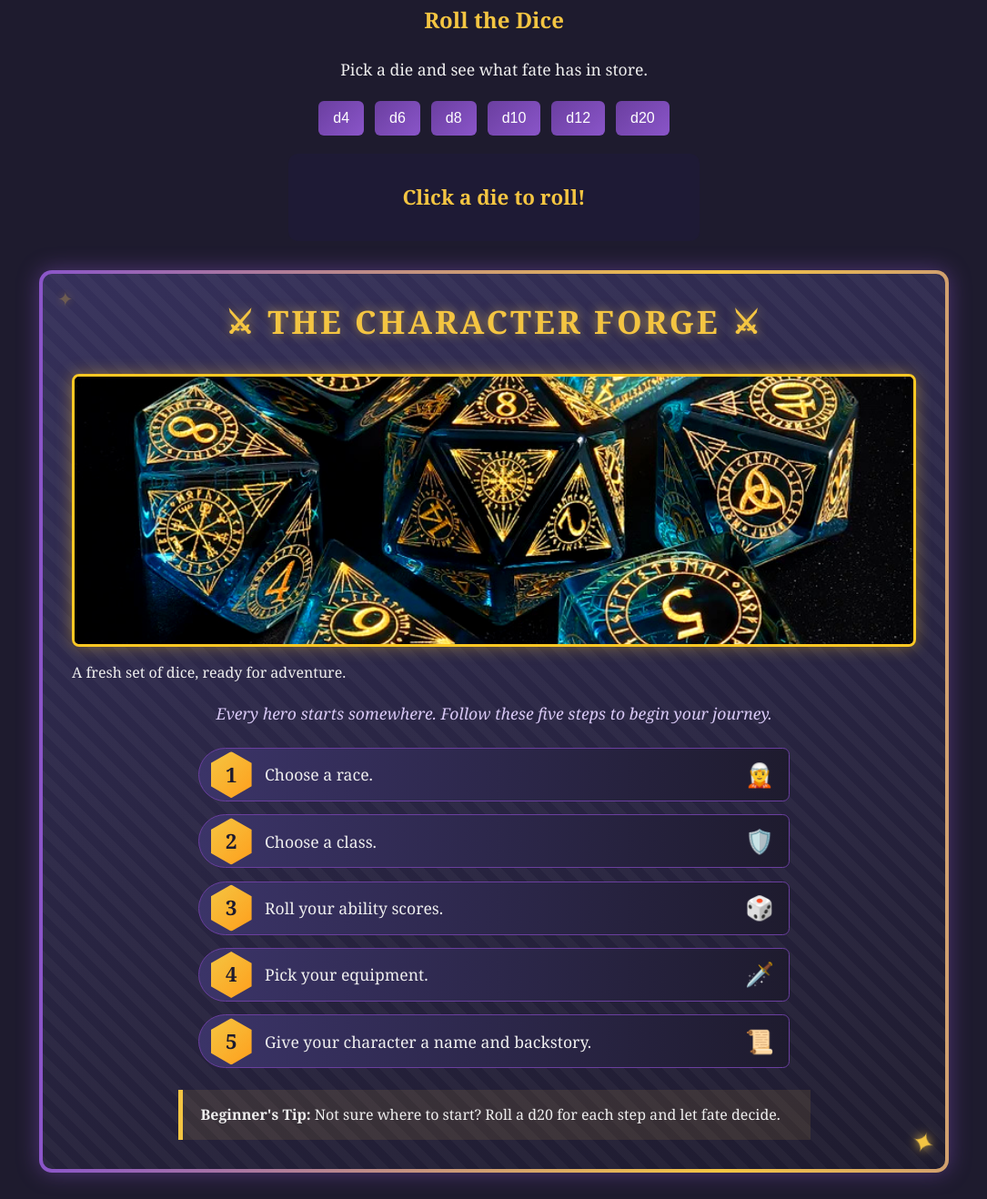
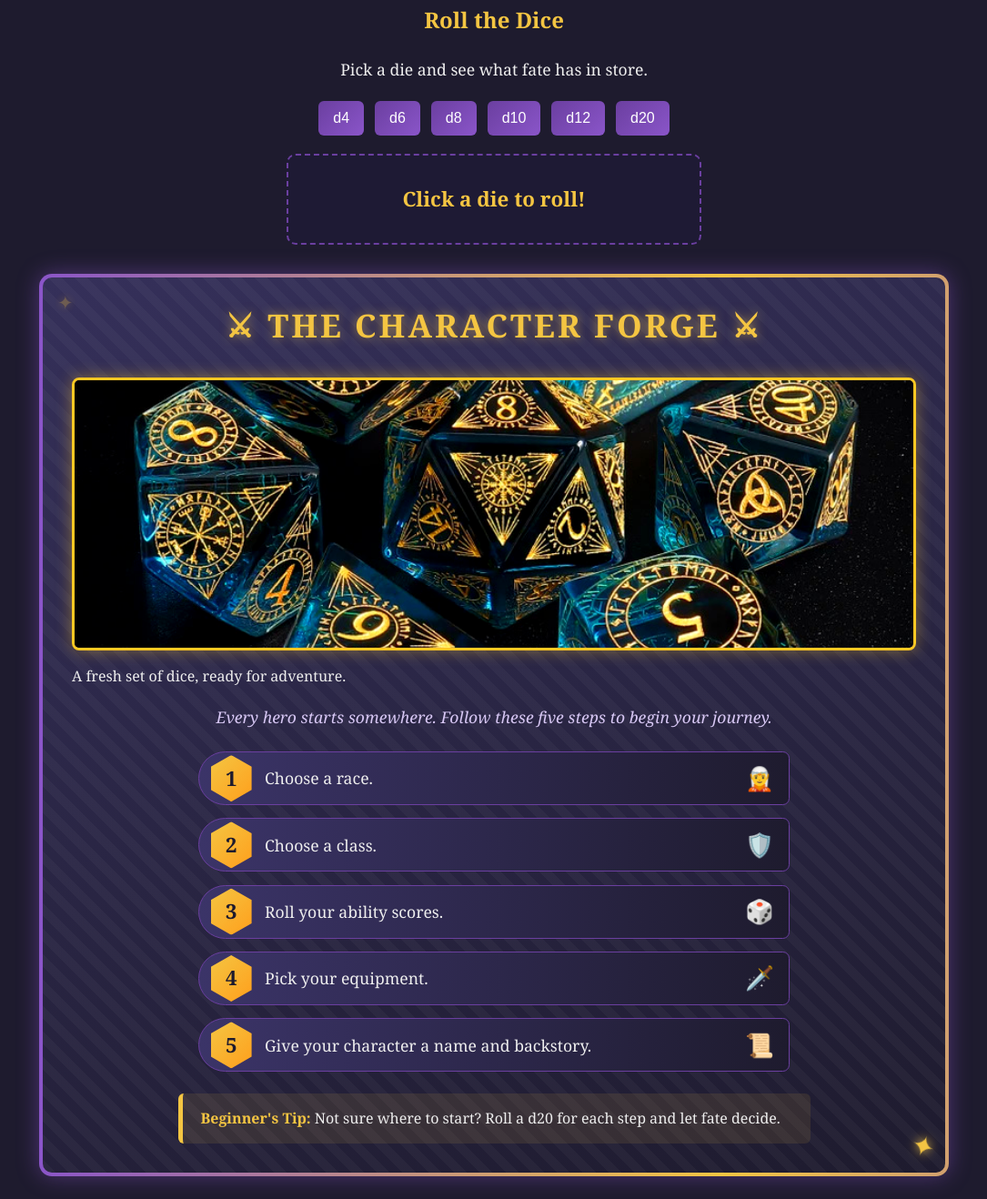
Before and after one commit to JordoGev/tavern-tabletop, a plain HTML site: page index.html in a window 1280 px wide. Shown: the part 179-1497 px from the top of the page at 91% size, without its empty margins (97-1182 px from the left). Drawn offline with nearby package versions, Linux system fonts and the light colour scheme.

```diff
--- a/css/styles.css
+++ b/css/styles.css
@@ -4,7 +4,7 @@
   Date: 11/23/2026
 */
 
-/* ---------- Base elements ---------- */
+/* Base elements */
 body {
   font-family: Georgia, "Times New Roman", serif;
   background-color: #1e1b2e;
@@ -40,7 +40,7 @@ a {
   color: #f4c542;
 }
 
-/* ---------- Header, nav, footer ---------- */
+/* Header, nav, footer */
 header {
   border-bottom: 2px solid #6b3fa0;
   padding-bottom: 1rem;
@@ -72,7 +72,7 @@ footer {
   font-size: 0.9rem;
 }
 
-/* ---------- Banner image ---------- */
+/* Banner image */
 img.banner {
   width: 100%;
   height: 300px;
@@ -81,13 +81,13 @@ img.banner {
   margin: 1rem 0;
 }
 
-/* ---------- Dice tray section ---------- */
+/* Dice tray section */
 #dice-tray {
   text-align: center;
   margin-bottom: 2rem;
 }
 
-/* ---------- Shared fancy panel (forge + hoard) ---------- */
+/* Shared fancy panel (forge + hoard) */
 #character-forge,
 #treasure-hoard {
   position: relative;
@@ -163,7 +163,7 @@ img.banner {
   color: #d8c8f5;
 }
 
-/* ---------- Character forge section ---------- */
+/* Character forge section */
 #character-forge img.banner {
   box-sizing: border-box;
   width: 100%;
@@ -239,7 +239,7 @@ img.banner {
   box-shadow: 0 0 16px rgba(244, 197, 66, 0.55);
 }
 
-/* ---------- Lists (general) ---------- */
+/* Lists (general) */
 ol {
   padding-left: 1.5rem;
 }
@@ -248,7 +248,7 @@ li {
   margin-bottom: 0.4rem;
 }
 
-/* ---------- Dice buttons (advanced CSS: transition + transform) ---------- */
+/* Dice buttons (advanced CSS: transition + transform) */
 button {
   background: linear-gradient(135deg, #6b3fa0, #8a55c9);
   color: #fff;
@@ -272,7 +272,7 @@ button:hover {
   color: #f4c542;
 }
 
-/* ---------- Table (general) ---------- */
+/* Table (general) */
 table {
   width: 100%;
   border-collapse: collapse;
@@ -295,7 +295,7 @@ tr:nth-child(even) {
   background-color: #2a2640;
 }
 
-/* ---------- Treasure hoard table (loot.html) ---------- */
+/* Treasure hoard table (loot.html) */
 #treasure-hoard table {
   border-collapse: separate;
   border-spacing: 0;
@@ -388,7 +388,7 @@ tr:nth-child(even) {
   animation: shimmer 3s linear infinite;
 }
 
-/* ---------- Form (signup.html) ---------- */
+/* Form (signup.html) */
 form {
   background-color: #2a2640;
   padding: 1.5rem;
@@ -430,7 +430,7 @@ legend {
   padding: 0 0.5rem;
 }
 
-/* ---------- Media (media.html) ---------- */
+/* Media (media.html) */
 audio,
 video {
   display: block;
@@ -439,7 +439,7 @@ video {
   border-radius: 8px;
 }
 
-/* ---------- Animations (Advanced CSS: @keyframes) ---------- */
+/* >>>>>Animations (Advanced CSS: @keyframes)<<<<< */
 @keyframes borderShift {
   from { background-position: 0 0, 0 0, 0% 0; }
   to   { background-position: 0 0, 0 0, 300% 0; }
@@ -481,7 +481,7 @@ video {
   }
 }
 
-/* ---------- Guild registry (signup.html) ---------- */
+/* Guild registry (signup.html) */
 #guild-registry {
   position: relative;
   border: 4px solid transparent;
@@ -593,7 +593,7 @@ video {
   box-shadow: 0 0 18px rgba(244, 197, 66, 0.8);
 }
 
-/* ---------- Bard's corner (media.html) ---------- */
+/* Bard's corner (media.html) */
 #bards-corner {
   position: relative;
   border: 4px solid transparent;
@@ -677,7 +677,7 @@ video {
   font-size: 0.9rem;
 }
 
-/* ---------- Adventurer's map (links.html) ---------- */
+/* Adventurer's map (links.html) */
 #adventurers-map {
   position: relative;
   border: 4px solid transparent;
@@ -793,7 +793,7 @@ video {
   font-size: 0.9rem;
 }
 
-/* ---------- Welcome page (welcome.html) ---------- */
+/* Welcome page (welcome.html) */
 #welcome {
   position: relative;
   text-align: center;
@@ -850,7 +850,7 @@ video {
   box-shadow: 0 0 18px rgba(244, 197, 66, 0.8);
 }
 
-/* ---------- Divs, figures, and asides ---------- */
+/* Divs, figures, and asides */
 .dice-row {
   display: flex;
   flex-wrap: wrap;
@@ -863,7 +863,7 @@ video {
   margin: 1rem auto 0;
   padding: 0.5rem 1rem;
   background-color: rgba(30, 27, 56, 0.7);
-  boarder: 2px dashed #6b3fa0;
+  border: 2px dashed #6b3fa0;
   border-radius: 10px;
 }
 
@@ -877,10 +877,12 @@ figure {
   padding: 0.9rem 1.25rem;
   background-color: rgba(244, 197, 66, 0.1);
   border-left: 5px solid #f4c542;
-  border radius: 6px;
+  border-radius: 6px;
+}
 
 .tip-box strong {
   color: #f4c542;
+}
 
 .table-wrap {
   overflow-x: auto;
@@ -900,8 +902,9 @@ figure {
   background-color: rgba(30, 27, 46, 0.6);
   border: 1px solid #6b3fa0;
   border-radius: 12px;
+}
 
-/* ---------- Mobile styles ---------- */
+/* Mobile styles */
 @media (max-width: 600px) {
   body {
     font-size: 0.95rem;
```
